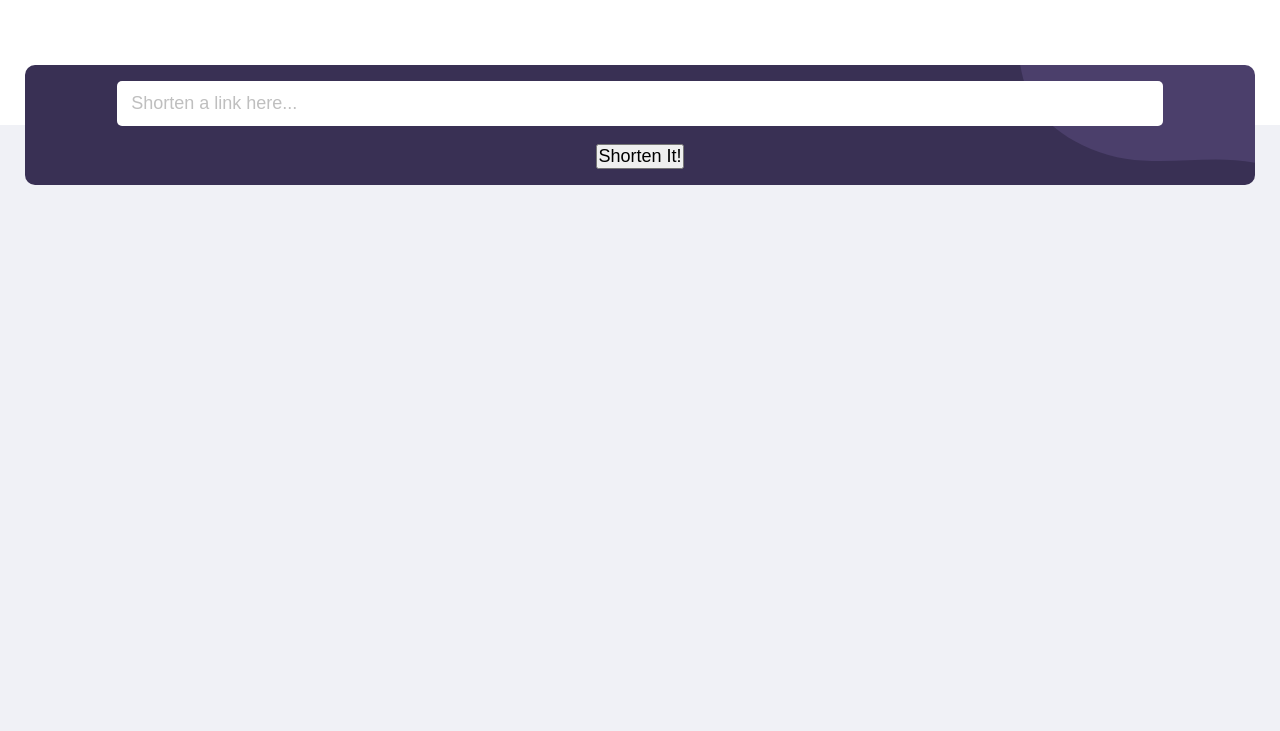
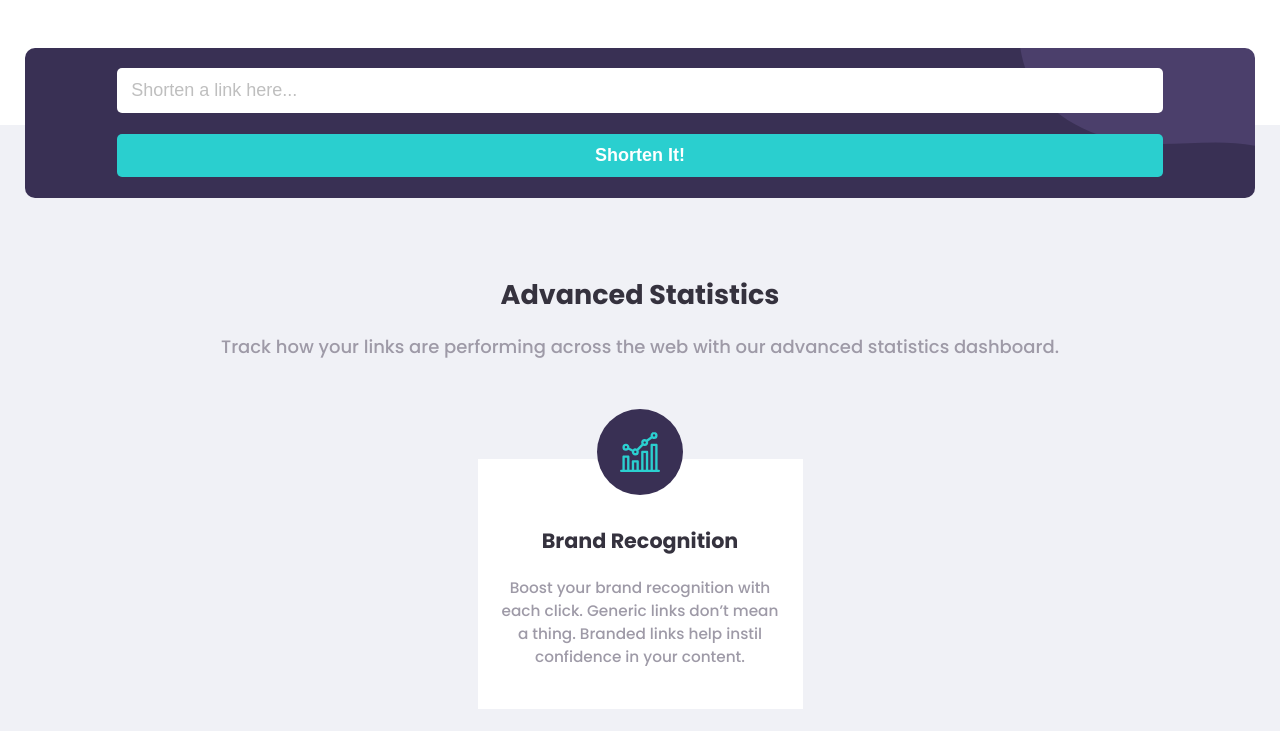
Before and after one commit to DariusMatthews/shorty_landing_page, a React (Create React App) app: page / in a window 1280 px wide. Shown: the part 780-1511 px from the top of the page. Built offline with nearby package versions, Linux system fonts and the light colour scheme.

Commit message:
built content cards for main section

```diff
--- a/src/components/Buttons/RectangleButton.jsx
+++ b/src/components/Buttons/RectangleButton.jsx
@@ -1,9 +1,9 @@
 import React from 'react'
 
-export default function RectangleButton({text}) {
+export default function RectangleButton({text, onPress}) {
   return (
-    <div>
-      <button>{text}</button>
+    <div className="rectBtn__container">
+      <button onClick={onPress} className="rectBtn__btn">{text}</button>
     </div>
   )
 }
--- /dev/null
+++ b/src/components/Cards/ContentCard.jsx
@@ -0,0 +1,13 @@
+import React from 'react'
+
+export default function ContentCard({imgSrc, cardTitle, cardText}) {
+  return (
+    <div className="contentCard">
+      <div className="contentCard__imgContainer">
+        <img src={imgSrc} alt={cardTitle} />
+      </div>
+      <h1 className="contentCard__title">{cardTitle}</h1>
+      <p className="contentCard__text">{cardText}</p>
+    </div>
+  )
+}
--- a/src/components/Cards/UrlCard.jsx
+++ b/src/components/Cards/UrlCard.jsx
@@ -1,11 +1,11 @@
 import React from 'react';
 import RectangleButton from '../Buttons/RectangleButton';
 
-export default function UrlCard() {
+export default function UrlCard({shorten}) {
   return (
     <div className="urlCard">
       <input className="urlCard__input" type="text" placeholder="Shorten a link here..." />
-      <RectangleButton text="Shorten It!" />
+      <RectangleButton onPress={shorten} text="Shorten It!" />
     </div>
   )
 }
--- a/src/components/main/Main.jsx
+++ b/src/components/main/Main.jsx
@@ -1,5 +1,10 @@
 import React from 'react'
 import UrlCard from '../Cards/UrlCard';
+import ContentCard from '../Cards/ContentCard';
+import CardContent from '../../content/CardContent';
+import BrandPic from '../../images/icon-brand-recognition.svg'
+import DetailPic from '../../images/icon-detailed-records.svg'
+import CustomizePic from '../../images/icon-fully-customizable.svg'
 
 export default function Main() {
   return (
@@ -7,6 +12,27 @@ export default function Main() {
       <div>
         <UrlCard />
       </div>
+      <div className="main__text">
+        <h1 className="main__header">Advanced Statistics</h1>
+        <p className="main__content">Track how your links are performing across the web with our advanced statistics dashboard.</p>
+      </div>
+      <ContentCard
+        imgSrc={BrandPic}
+        cardTitle={CardContent[0].title}
+        cardText={CardContent[0].text}
+      />
+      <hr />
+      <ContentCard
+        imgSrc={DetailPic}
+        cardTitle={CardContent[1].title}
+        cardText={CardContent[1].text}
+      />
+      <hr />
+      <ContentCard
+        imgSrc={CustomizePic}
+        cardTitle={CardContent[2].title}
+        cardText={CardContent[2].text}
+      />
     </div>
   )
 }
--- /dev/null
+++ b/src/content/CardContent.js
@@ -0,0 +1,16 @@
+const content = [
+  {
+    title: "Brand Recognition",
+    text: "Boost your brand recognition with each click. Generic links don’t mean a thing. Branded links help instil confidence in your content."
+  },
+  {
+    title: "Detailed Records",
+    text: "Gain insights into who is clicking your links. Knowing when and where people engage with your content helps inform better decisions."
+  },
+  {
+    title: "Fully Customizable",
+    text: "Improve brand awareness and content discoverability through customizable links, supercharging audience engagement."
+  }
+]
+
+export default content;
--- a/src/scss/1-components/_components-dir.scss
+++ b/src/scss/1-components/_components-dir.scss
@@ -1,7 +1,8 @@
 @import './buttons/roundBtn';
+@import './buttons/rectangleBtn';
 @import './navigation/navbar';
 @import './navigation/navlinks';
 @import './header/header';
 @import './main/main';
 @import './cards/urlCard';
-@import './buttons/rectangleBtn';
+@import './cards/contentCard';
--- a/src/scss/1-components/buttons/_rectangleBtn.scss
+++ b/src/scss/1-components/buttons/_rectangleBtn.scss
@@ -0,0 +1,20 @@
+.rectBtn {
+
+  &__container {
+    width: 85%;
+    text-align: center;
+    background-color: $Cyan;
+    border-radius: 5px;
+  }
+
+  &__btn {
+    width: inherit;
+    height: inherit;
+    padding: .6rem 0;
+    background: none;
+    border: none;
+    outline: none;
+    color: white;
+    font-weight: $Bold;
+  }
+}
--- /dev/null
+++ b/src/scss/1-components/cards/_contentCard.scss
@@ -0,0 +1,35 @@
+.contentCard {
+  background-color: #fff;
+  display: flex;
+  flex-direction: column;
+  align-items: center;
+  max-width: 325px;
+  height: 250px;
+  margin: 0 auto;
+  padding: 0 1.3rem 2rem;
+  margin-bottom: 4rem;
+
+  &__imgContainer {
+    position: relative;
+    top: -50px;
+    display: flex;
+    justify-content: center;
+    align-items: center;
+    background-color: $DarkViolet;
+    padding: 1.3rem;
+    border-radius: 100px;
+  }
+
+  &__title {
+    font-size: 1.15rem;
+    color: $DarkBlue;
+    position: relative;
+    top: -20px;
+  }
+
+  &__text {
+    text-align: center;
+    font-size: .85rem;
+    color: $GreyViolet;
+  }
+}
--- a/src/scss/1-components/cards/_urlCard.scss
+++ b/src/scss/1-components/cards/_urlCard.scss
@@ -9,9 +9,9 @@
   background-repeat: no-repeat;
   background-position: right;
   background-position-y: -30px;
-  height: 120px;
+  height: 150px;
   border-radius: 10px;
-  top: -60px;
+  top: -77px;
 
   &__input {
     width: 85%;
--- a/src/scss/1-components/main/_main.scss
+++ b/src/scss/1-components/main/_main.scss
@@ -4,4 +4,20 @@
   padding: 0 25px;
   background-color: rgb(240, 241, 246);
   display: grid;
+
+  &__text {
+    text-align: center;
+    position: relative;
+    margin-bottom: 5.5rem;
+  }
+
+  &__header {
+    font-size: 1.5rem;
+    color: $DarkBlue;
+    margin-bottom: 1rem;
+  }
+
+  &__content {
+    color: $GreyViolet;
+  }
 }
```
